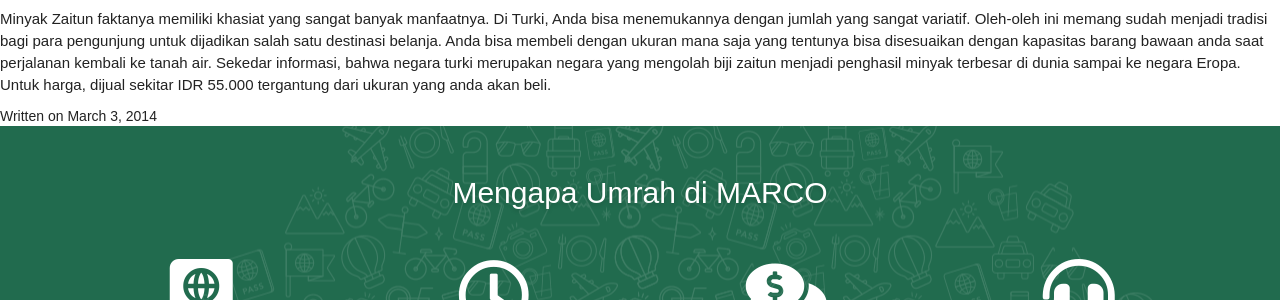
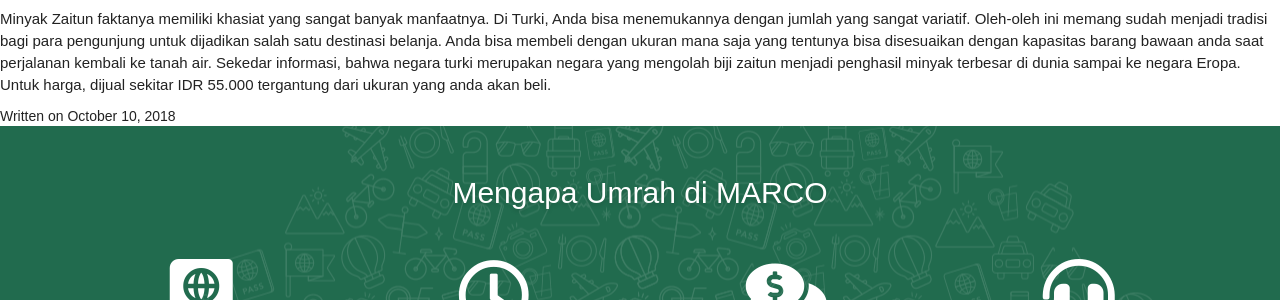
Before and after one commit to kemtol/marco, a Jekyll site: the page built from _posts/2018-10-10-oleh-oleh-turki-wisata-syariah.md, in a window 1280 px wide and 900 px high, scrolled down 4674 px. Shown: the part 152-452 px from the top of the window. Built offline with Jekyll 4.4.1, drawn with Linux system fonts in a browser that asks for light colours; nearby versions of some CDN libraries; some web fonts are replaced; a script that is not in the unit is left out.

Commit message:
Update and rename 2014-03-03-oleh-oleh-turki-wisata-syariah.md to 2018-10-10-oleh-oleh-turki-wisata-syariah.md

```diff
--- a/_posts/2014-03-03-oleh-oleh-turki-wisata-syariah.md
+++ b/_posts/2018-10-10-oleh-oleh-turki-wisata-syariah.md
@@ -1,6 +1,6 @@
 ---
 title: Buah Tangan Dari Turki. Apa Saja ?
-date: 2014-03-03 00:00:00 Z
+date: 2018-10-10 00:00:00 Z
 permalink: "/oleh-oleh-wisata-syariah-turki.html"
 categories:
 - blog
```
